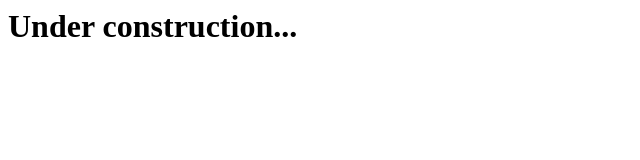
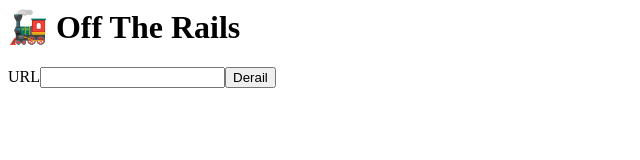
Before and after one commit to dmfutcher/off-the-rails, a website: page web/index.html in a window 1280 px wide. Shown: the whole page, without its empty margins (0-640 px from the left). Drawn offline with nearby package versions, Linux system fonts and the light colour scheme.

Commit message:
Add minimal frontend
Use vue.js to read the value from an input and post it to the API.
Post the result back into an anchor tag which is rendered
conditionally on the presence of the result.

Add boilerplate like doctype and charset.

```diff
--- a/web/index.html
+++ b/web/index.html
@@ -1,7 +1,46 @@
+<!DOCTYPE HTML5>
 <html>
   <head>
+    <meta charset="utf-8"/>
+    <title>Off The Rails</title>
+    <script src="https://unpkg.com/vue@3.2.19/dist/vue.global.prod.js"></script>
   </head>
   <body>
-    <h1>Under construction...</h1>
+    <h1>🚂 Off The Rails</h1>
+    <div id="app">
+      <label for="URL">URL</label>
+      <input type="text" name="URL" id="URL" v-model="url"/>
+      <a v-if="result" v-bind:href="result">{{  result }}</a>
+      <button v-on:click="derail">Derail</button>
+    </div>
+    <script>
+        const API_URL = './.netlify/functions/derail';
+        const App = {
+            data() {
+              return {
+                  url: '',
+                  result: undefined,
+              }
+            },
+            methods: {
+              derail() {
+                  this.result = undefined;
+                  const request = new Request(API_URL, {
+                      method: 'POST',
+                      body: JSON.stringify({url: this.url}),
+                      headers: new Headers({
+                          'Content-Type': 'application/json',
+                      })
+                  });
+                  fetch(request)
+                    .then(res => res.json())
+                    .then(res => {
+                        this.result = res.url;
+                    });
+              }
+            }
+        };
+        Vue.createApp(App).mount('#app');
+    </script>
   </body>
 </html>
```
